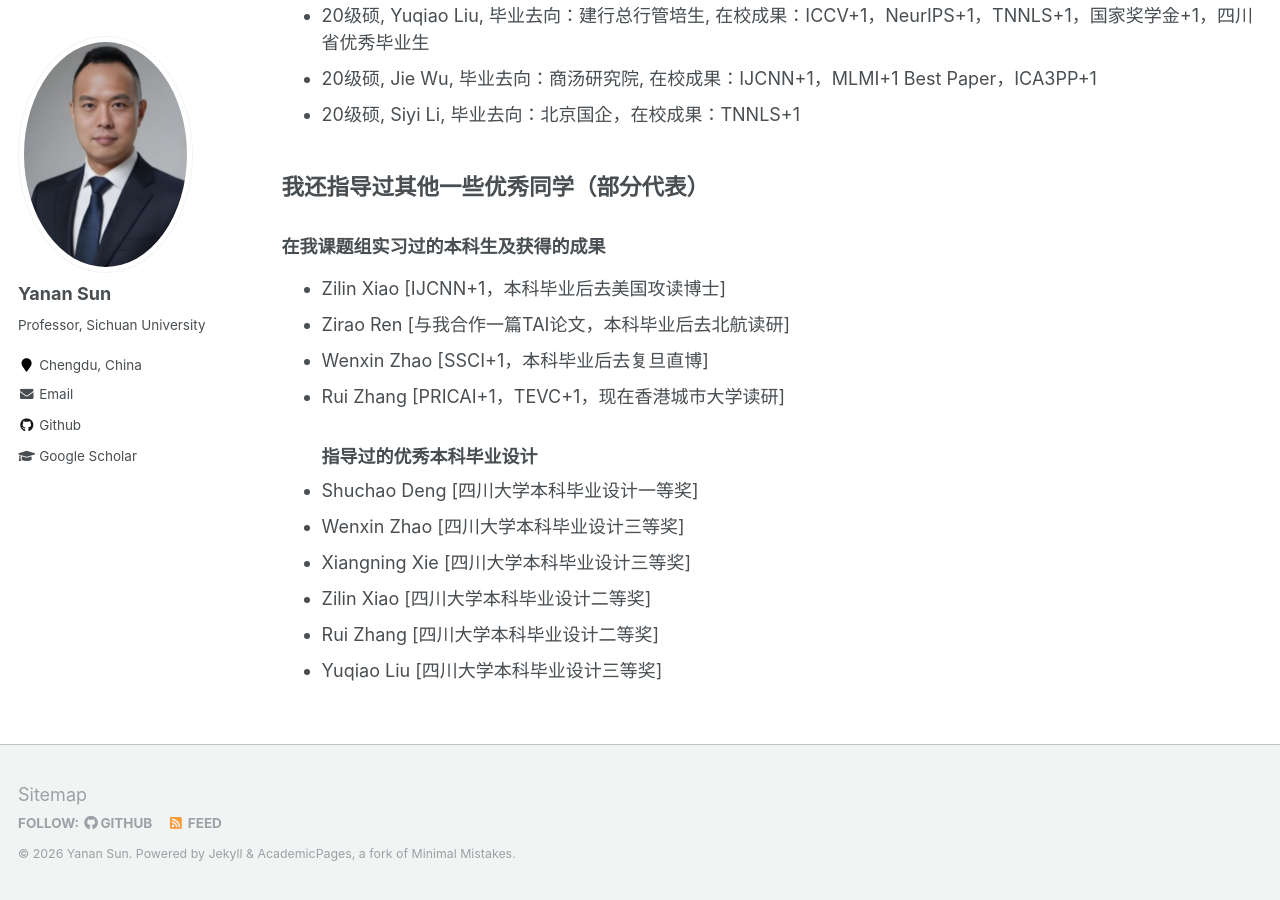
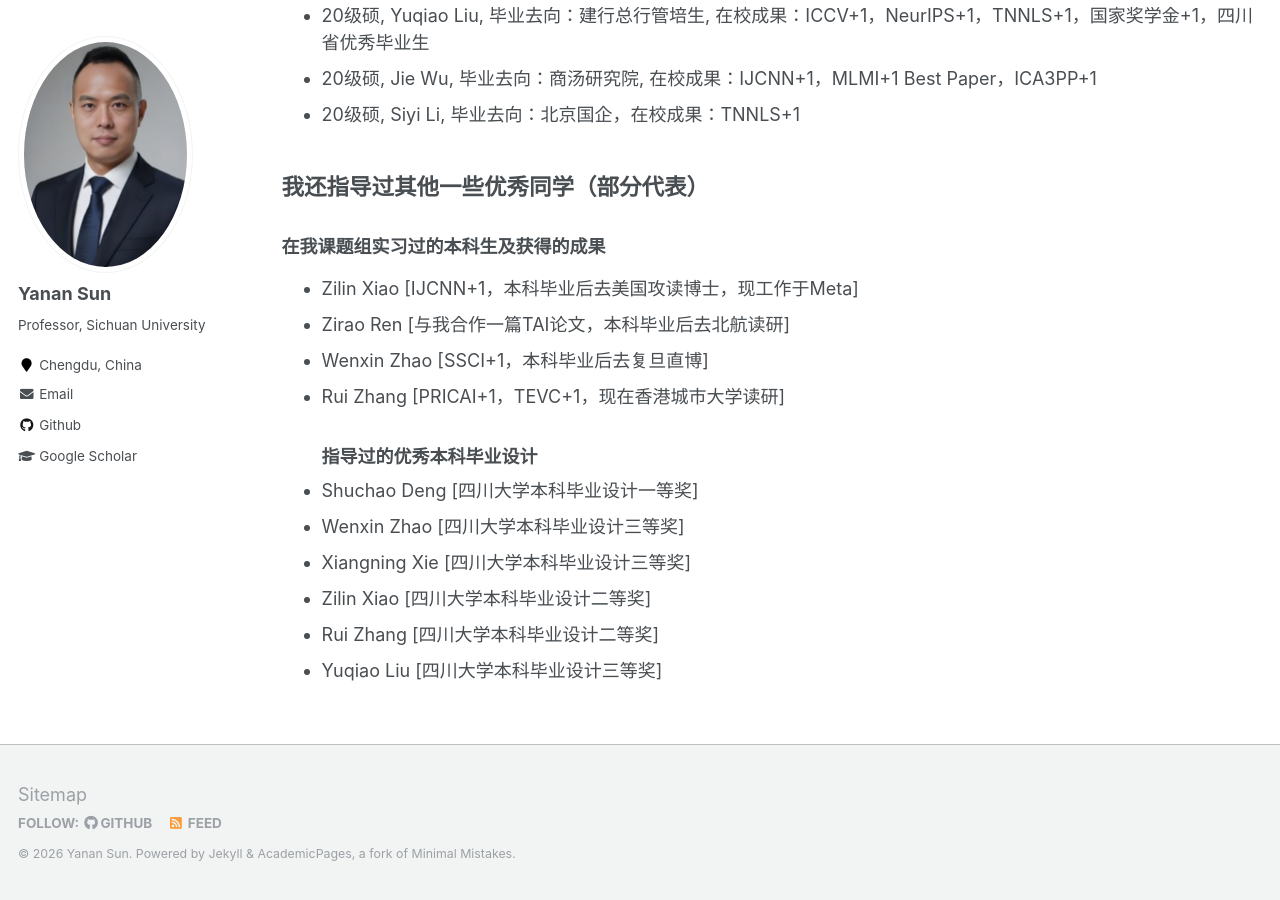
Before and after one commit to yn-sun/yn-sun.github.io, a Jekyll site: the page built from _pages/supervision.md, in a window 1280 px wide and 900 px high, scrolled down 1498 px. Built offline with Jekyll 4.4.1, drawn with Linux system fonts in a browser that asks for light colours; comment, search, counter and statistics services are not loaded.

Commit message:
Update supervision.md

```diff
--- a/_pages/supervision.md
+++ b/_pages/supervision.md
@@ -45,7 +45,7 @@ author_profile: true
 
 ## 我还指导过其他一些优秀同学（部分代表）
 ### 在我课题组实习过的本科生及获得的成果
-* Zilin Xiao [IJCNN+1，本科毕业后去美国攻读博士]
+* Zilin Xiao [IJCNN+1，本科毕业后去美国攻读博士，现工作于Meta]
 * Zirao Ren [与我合作一篇TAI论文，本科毕业后去北航读研]
 * Wenxin Zhao [SSCI+1，本科毕业后去复旦直博]
 * Rui Zhang [PRICAI+1，TEVC+1，现在香港城市大学读研]
```
